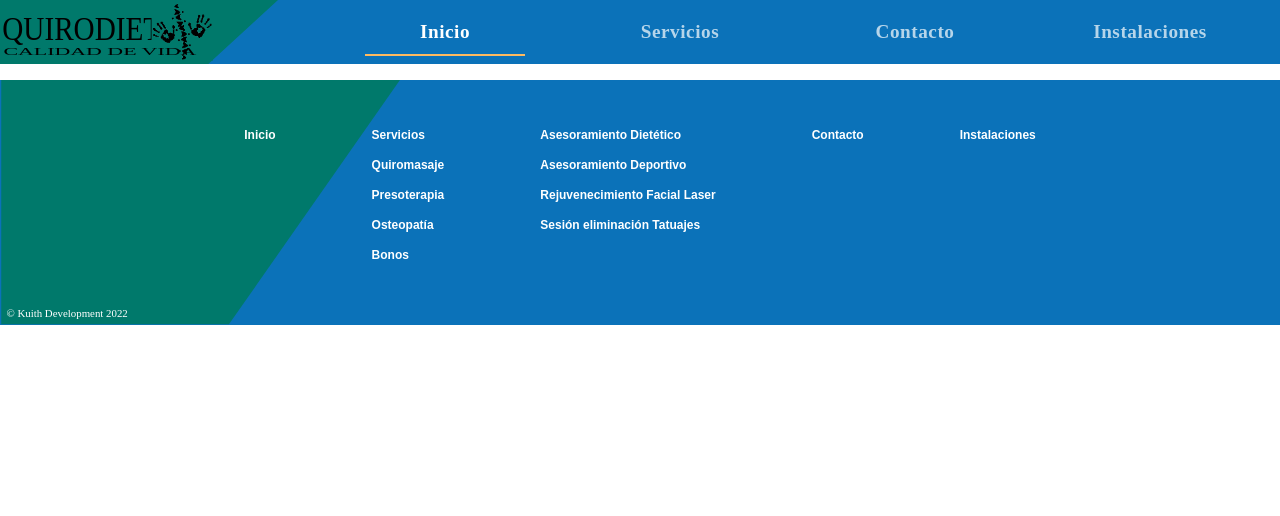
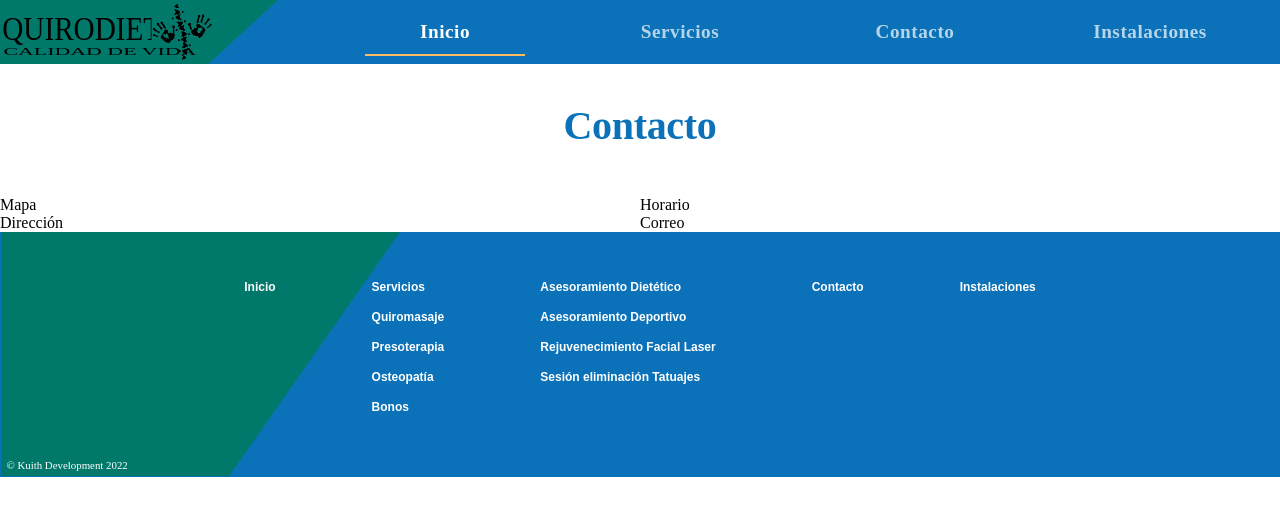
Before and after one commit to kuith/quiro3, a React (Create React App) app: page /contacto in a window 1280 px wide. Shown: the top 516 px of the page. Built offline with nearby package versions, Linux system fonts and the light colour scheme.

Commit message:
contacto

```diff
--- a/src/components/App.js
+++ b/src/components/App.js
@@ -21,14 +21,17 @@ import BonosBlockDatos from './vistas/serviciosBlocks/bonosBlock';
 import FacialBlockDatos from './vistas/serviciosBlocks/facialBlock';
 import TatooBlockDatos from './vistas/serviciosBlocks/tatooBlock';
 
+//Contacto
+import Contacto from './vistas/blocks/contacto/contacto';
+
 import {menuServicios} from '../util/datos/datos';
 import {listaDrawer} from '../util/datos/datos';
 
 
-//import {landigServicios, contactoLanding, instalacionesLanding} from '../util/datos/datosLanding';
 import * as datosLanding from '../util/datos/datosLanding';
 import * as datosGeneralServicios from '../util/datos/datosGeneralServicios';
 import * as datosServicios from '../util/datos/datosServicios';
+import {contacto} from '../util/datos/datosContacto';
 
 //Variables datos
 const datosServiciosQuiromasaje = datosServicios.quiromasaje;
@@ -120,6 +123,9 @@ function App() {
                 />}
               />}
           />
+          <Route exact path="/contacto"
+            element={<Contacto datos= {contacto}/>}
+          />
 
 
         </Routes>
--- /dev/null
+++ b/src/components/vistas/blocks/contacto/contacto.js
@@ -0,0 +1,54 @@
+import React from 'react';
+import { makeStyles} from "@material-ui/core/styles";
+import Grid from '@material-ui/core/Grid';
+import { Typography } from '@material-ui/core';
+
+const useStyles = makeStyles(theme=>({
+  mainContainer:{
+    marginTop:"2em"
+  },
+  rowContainer: {
+    paddingLeft: "5em",
+    paddingRight: "5em",
+    [theme.breakpoints.down("sm")]: {
+      paddingLeft: "1.5em",
+      paddingRight: "1.5em",
+    }
+  },
+  margenAbajo:{
+    marginBottom:"1em"
+  }
+
+}));
+
+export default function Contacto({datos}) {
+  const classes = useStyles();
+
+  return(
+    <Grid container direction='column' className={classes.mainContainer} alignItems="center">
+      <Grid item className={classes.rowContainer}>
+        <Typography variant="h2" className={classes.margenAbajo}>
+          {datos.titulo}
+        </Typography>
+      </Grid>
+
+      <Grid container direction='row'>
+        <Grid item lg>
+          Mapa
+        </Grid>
+        <Grid item lg>
+          Horario
+        </Grid>
+      </Grid>
+
+      <Grid container direction='row'>
+        <Grid item lg>
+          Dirección
+        </Grid>
+        <Grid item lg>
+          Correo
+        </Grid>
+      </Grid>
+    </Grid>
+  );
+}
--- /dev/null
+++ b/src/util/datos/datosContacto.js
@@ -0,0 +1,8 @@
+const contacto = {
+  titulo:"Contacto",
+  calle:"Ronda del Saliente, nº 1",
+  ciudad:"Torrejon de Ardoz (Madrid).",
+  telefono:"TLF: 91 011 12 60 - 653 82 29 45",
+  correo:"josesevilla.herrera@hotmail.com"
+}
+export {contacto}
--- a/src/util/datos/datosServicios.js
+++ b/src/util/datos/datosServicios.js
@@ -58,7 +58,7 @@ const dietetico = {
 }
 
 const bonos = {
-    titulo: "Título",
+    titulo: "Bonos",
     imagen: ImgServiciosBonos,
     subtitulo1:"Siempre viene bien ahorrarse un dinero o tambien como regalo...regala salud.",
     subtextoImagen1:"Bonos de seguimientos completos.",
```
